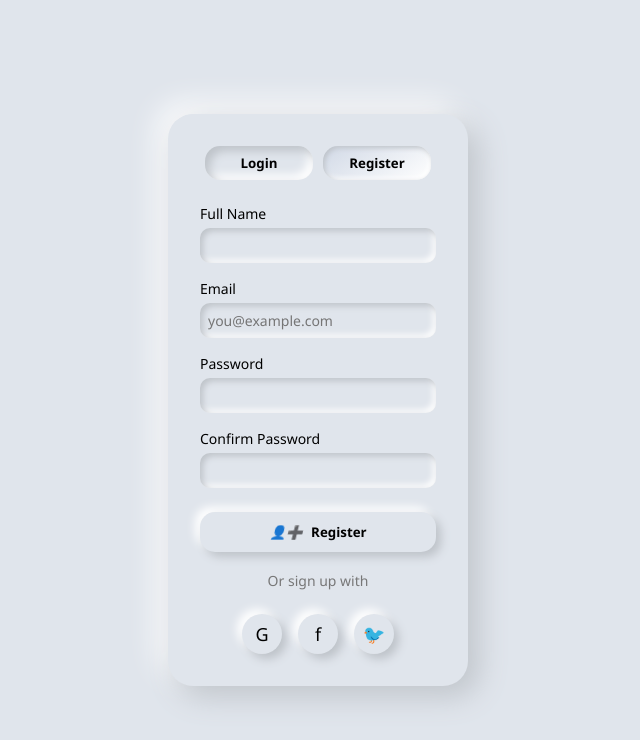
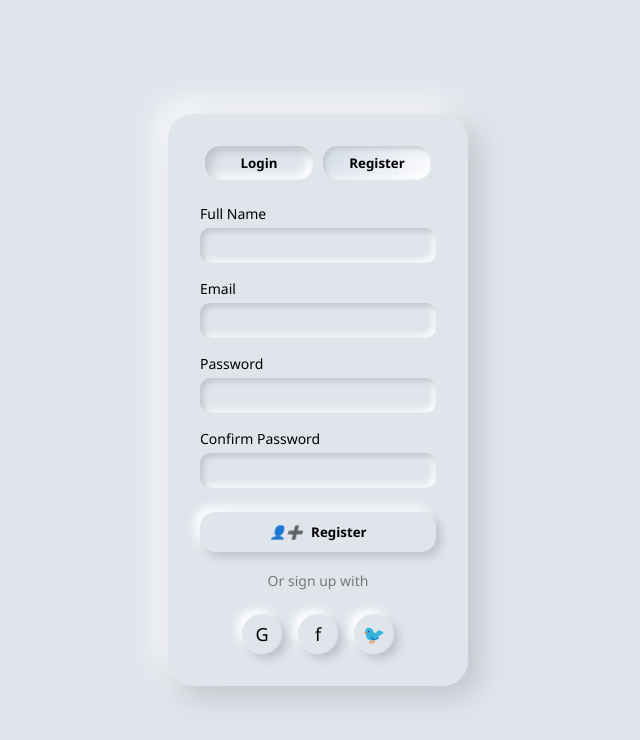
Before and after one commit to j33-webdev/Login, a plain HTML site: page index.html in a window 1280 px wide. Shown: the whole page, without its empty margins (322-962 px from the left). Drawn offline with Linux system fonts and the light colour scheme.

Commit message:
change place holder for email

```diff
--- a/index.html
+++ b/index.html
@@ -133,7 +133,7 @@
 
     <div class="input-group">
       <label>Email</label>
-      <input type="email" placeholder="you@example.com" id="email" />
+      <input type="email" placeholder="" id="email" />
     </div>
 
     <div class="input-group">
```
